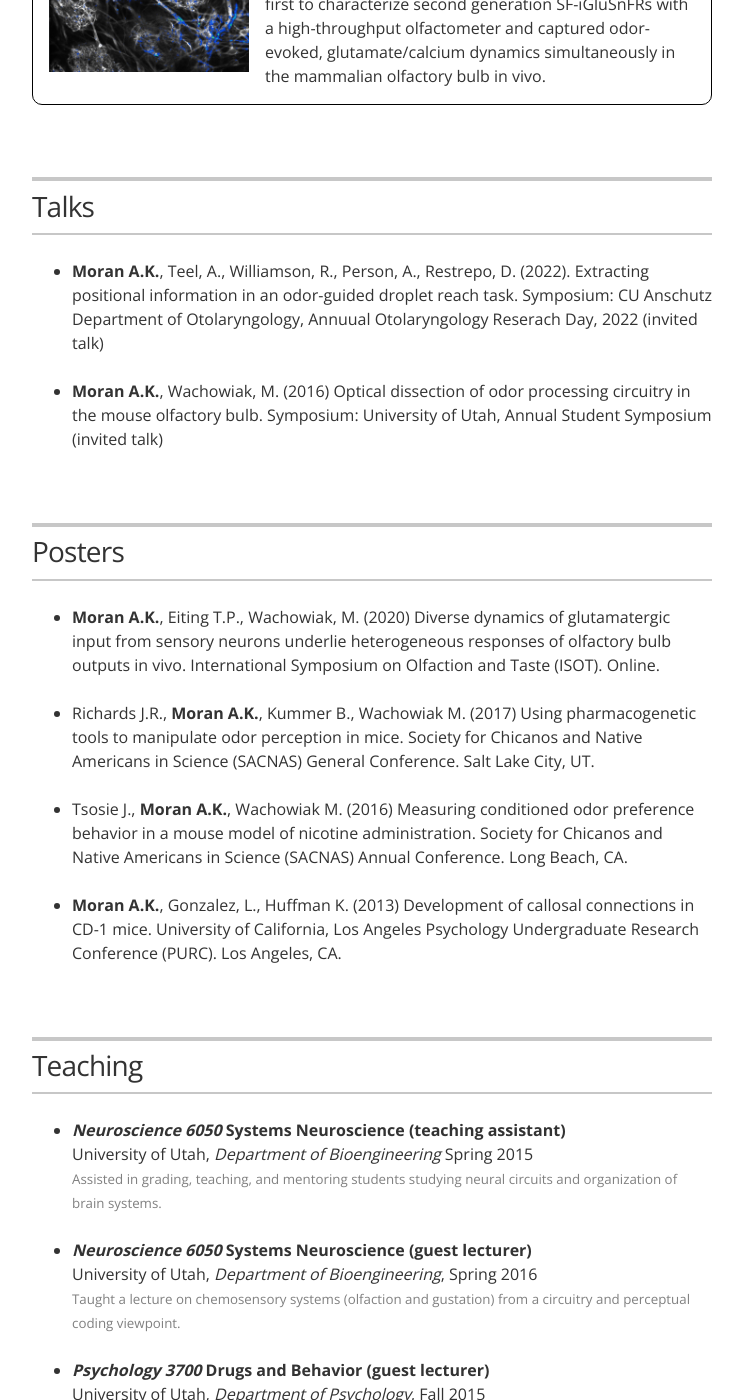
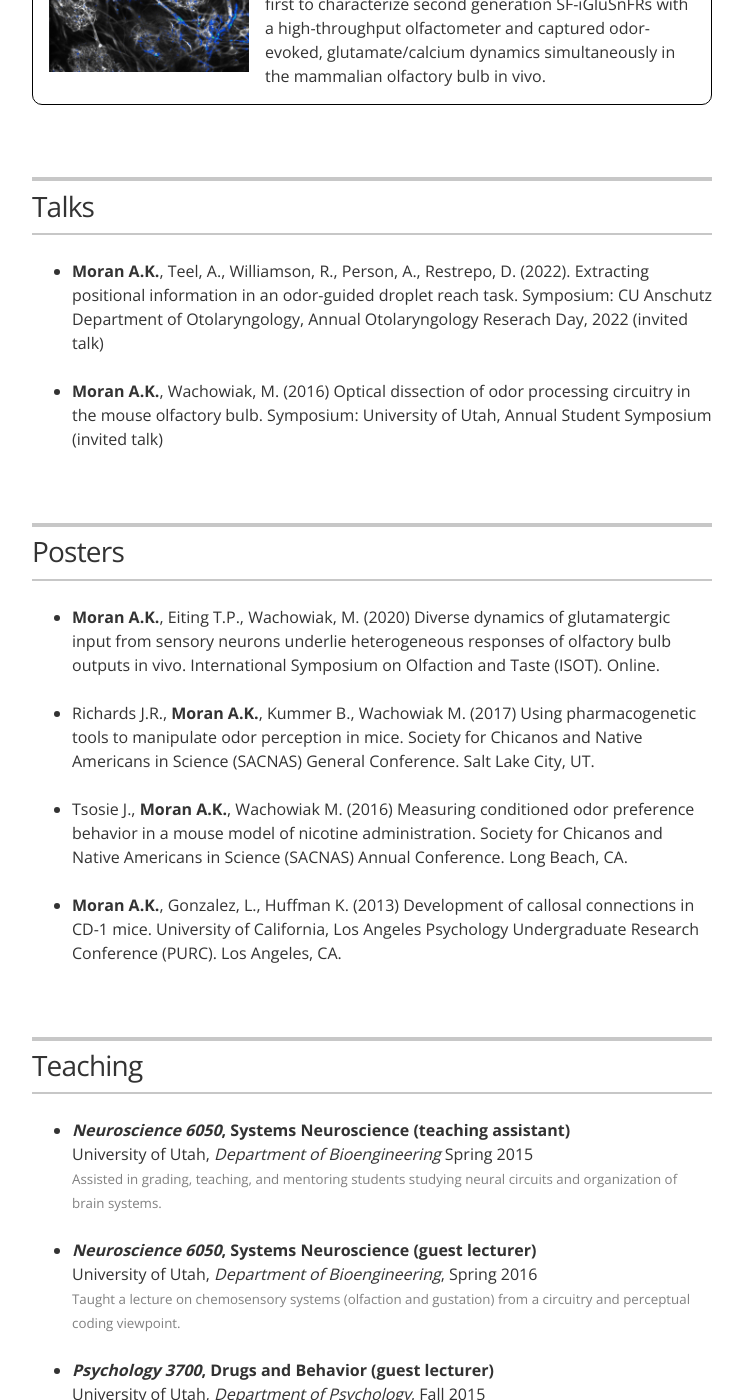
Before and after one commit to andsinpants/andsinpants.github.io, a Jekyll site: the page built from index.html, in a window 1280 px wide and 1400 px high, scrolled down 2569 px. Shown: the whole window, without its empty margins (268-1011 px from the left). Built offline with Jekyll 4.4.1, drawn with Linux system fonts in a browser that asks for light colours; some of the changed lines change nothing that is shown; some of the changed text lies outside the part shown.

Commit message:
Update presentations.yml

```diff
--- a/_data/presentations.yml
+++ b/_data/presentations.yml
@@ -1,7 +1,7 @@
 
 talks:
   -
-    detail: "<b>Moran A.K.</b>, Teel, A., Williamson, R., Person, A., Restrepo, D. (2022). Extracting positional information in an odor-guided droplet reach task. Symposium: CU Anschutz Department of Otolaryngology, Annuual Otolaryngology Reserach Day, 2022 (invited talk)"
+    detail: "<b>Moran A.K.</b>, Teel, A., Williamson, R., Person, A., Restrepo, D. (2022). Extracting positional information in an odor-guided droplet reach task. Symposium: CU Anschutz Department of Otolaryngology, Annual Otolaryngology Reserach Day, 2022 (invited talk)"
 
   - detail: "<b>Moran A.K.</b>, Wachowiak, M. (2016) Optical dissection of odor processing circuitry in the mouse olfactory bulb. Symposium: University of Utah, Annual Student Symposium (invited talk)"
 
@@ -17,12 +17,12 @@
 
 teaching:
   -
-    name: "<i>Neuroscience 6050</i> <b>Systems Neuroscience</b> (teaching assistant)"
+    name: "<i>Neuroscience 6050</i>, <b>Systems Neuroscience</b> (teaching assistant)"
     organization: University of Utah, <i>Department of Bioengineering</i> Spring 2015
     detail: "Assisted in grading, teaching, and mentoring students studying neural circuits and organization of brain systems."
-  - name: "<i>Neuroscience 6050</i> <b>Systems Neuroscience</b> (guest lecturer)"
+  - name: "<i>Neuroscience 6050</i>, <b>Systems Neuroscience</b> (guest lecturer)"
     organization: University of Utah, <i>Department of Bioengineering</i>, Spring 2016
     detail: "Taught a lecture on chemosensory systems (olfaction and gustation) from a circuitry and perceptual coding viewpoint."
-  - name: "<i>Psychology 3700</i> <b>Drugs and Behavior</b> (guest lecturer)"
+  - name: "<i>Psychology 3700</i>, <b>Drugs and Behavior</b> (guest lecturer)"
     organization: University of Utah, <i>Department of Psychology</i>, Fall 2015
-    detail: "Taught a lecture on nicotine and its effect on the brain from receptor to systems level concepts as well as neuroanatomy."
+    detail: "Gave a lecture on nicotine and its effect on the brain from receptor to systems level concepts as well as neuroanatomy."
```
